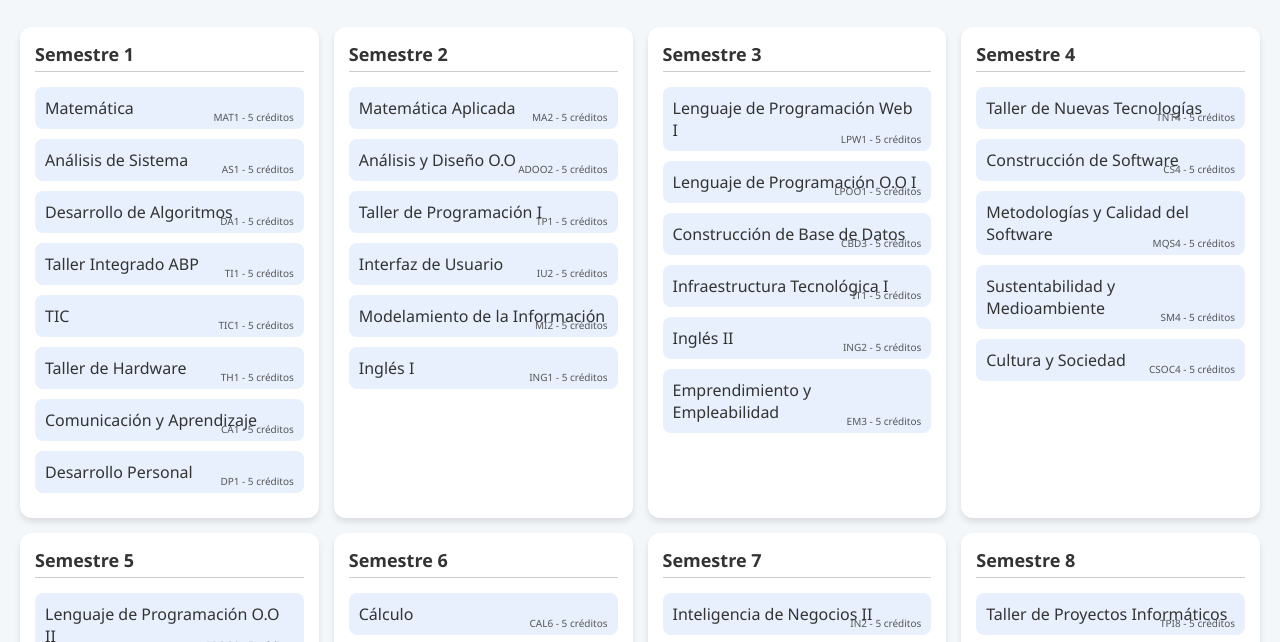
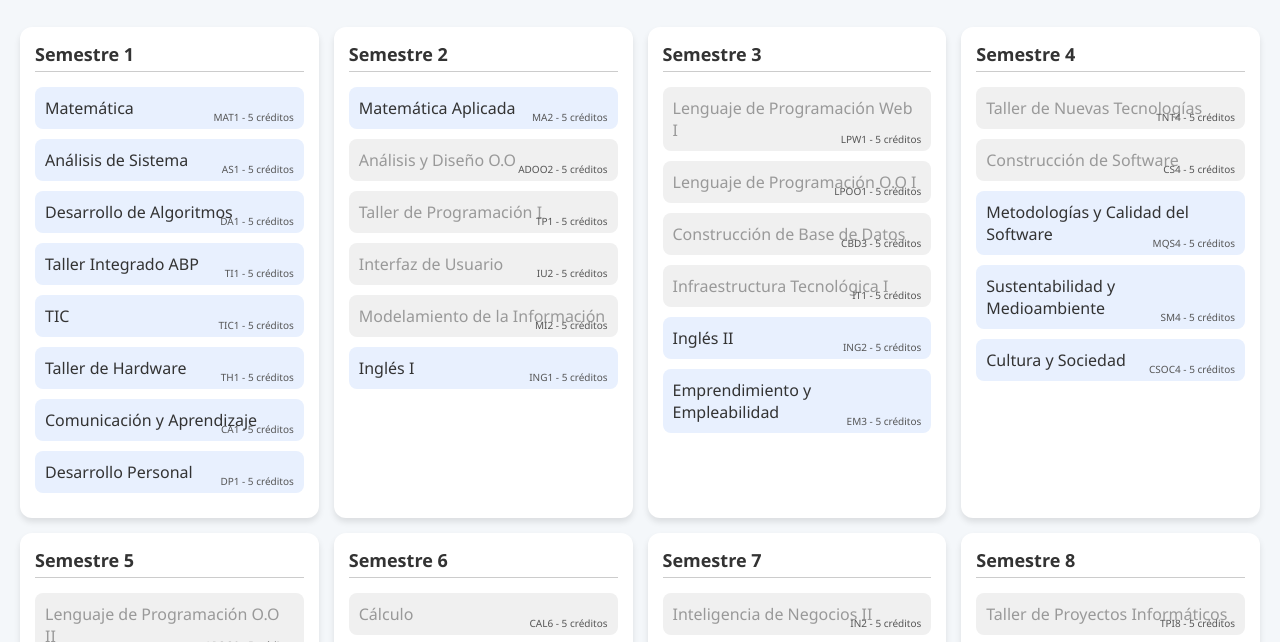
Before and after one commit to allys081/MallaCurtricular, a plain HTML site: page index.html in a window 1280 px wide. Shown: the part 87-729 px from the top of the page. Drawn offline with Linux system fonts and the light colour scheme.

Commit message:
Update index.html

```diff
--- a/index.html
+++ b/index.html
@@ -3,6 +3,7 @@
 <head>
   <meta charset="UTF-8">
   <title>Malla Curricular Ingeniería en Informática</title>
+  <meta name="viewport" content="width=device-width, initial-scale=1.0">
   <style>
     body {
       font-family: 'Segoe UI', sans-serif;
@@ -45,6 +46,11 @@
       background: #c6f6d5;
       text-decoration: line-through;
     }
+    .materia.bloqueada {
+      background: #f0f0f0;
+      color: #999;
+      pointer-events: none;
+    }
     .materia small {
       position: absolute;
       bottom: 5px;
@@ -72,55 +78,55 @@
       ],
       'Semestre 2': [
         { nombre: 'Matemática Aplicada', codigo: 'MA2', creditos: 5 },
-        { nombre: 'Análisis y Diseño O.O', codigo: 'ADOO2', creditos: 5 },
-        { nombre: 'Taller de Programación I', codigo: 'TP1', creditos: 5 },
-        { nombre: 'Interfaz de Usuario', codigo: 'IU2', creditos: 5 },
-        { nombre: 'Modelamiento de la Información', codigo: 'MI2', creditos: 5 },
+        { nombre: 'Análisis y Diseño O.O', codigo: 'ADOO2', creditos: 5, requiere: ['AS1'] },
+        { nombre: 'Taller de Programación I', codigo: 'TP1', creditos: 5, requiere: ['DA1'] },
+        { nombre: 'Interfaz de Usuario', codigo: 'IU2', creditos: 5, requiere: ['DA1'] },
+        { nombre: 'Modelamiento de la Información', codigo: 'MI2', creditos: 5, requiere: ['AS1'] },
         { nombre: 'Inglés I', codigo: 'ING1', creditos: 5 }
       ],
       'Semestre 3': [
-        { nombre: 'Lenguaje de Programación Web I', codigo: 'LPW1', creditos: 5 },
-        { nombre: 'Lenguaje de Programación O.O I', codigo: 'LPOO1', creditos: 5 },
-        { nombre: 'Construcción de Base de Datos', codigo: 'CBD3', creditos: 5 },
-        { nombre: 'Infraestructura Tecnológica I', codigo: 'IT1', creditos: 5 },
+        { nombre: 'Lenguaje de Programación Web I', codigo: 'LPW1', creditos: 5, requiere: ['TP1', 'IU2'] },
+        { nombre: 'Lenguaje de Programación O.O I', codigo: 'LPOO1', creditos: 5, requiere: ['TP1', 'IU2'] },
+        { nombre: 'Construcción de Base de Datos', codigo: 'CBD3', creditos: 5, requiere: ['TP1', 'IU2'] },
+        { nombre: 'Infraestructura Tecnológica I', codigo: 'IT1', creditos: 5, requiere: ['TH1'] },
         { nombre: 'Inglés II', codigo: 'ING2', creditos: 5 },
         { nombre: 'Emprendimiento y Empleabilidad', codigo: 'EM3', creditos: 5 }
       ],
       'Semestre 4': [
-        { nombre: 'Taller de Nuevas Tecnologías', codigo: 'TNT4', creditos: 5 },
-        { nombre: 'Construcción de Software', codigo: 'CS4', creditos: 5 },
+        { nombre: 'Taller de Nuevas Tecnologías', codigo: 'TNT4', creditos: 5, requiere: ['LPW1', 'LPOO1'] },
+        { nombre: 'Construcción de Software', codigo: 'CS4', creditos: 5, requiere: ['CBD3'] },
         { nombre: 'Metodologías y Calidad del Software', codigo: 'MQS4', creditos: 5 },
         { nombre: 'Sustentabilidad y Medioambiente', codigo: 'SM4', creditos: 5 },
         { nombre: 'Cultura y Sociedad', codigo: 'CSOC4', creditos: 5 }
       ],
       'Semestre 5': [
-        { nombre: 'Lenguaje de Programación O.O II', codigo: 'LPOO2', creditos: 5 },
-        { nombre: 'Lenguaje de Programación de Base de Datos', codigo: 'LPBD5', creditos: 5 },
-        { nombre: 'Redes y Comunicaciones de Datos', codigo: 'RCD5', creditos: 5 },
-        { nombre: 'Infraestructura Tecnológica II', codigo: 'IT2', creditos: 5 },
+        { nombre: 'Lenguaje de Programación O.O II', codigo: 'LPOO2', creditos: 5, requiere: ['TNT4'] },
+        { nombre: 'Lenguaje de Programación de Base de Datos', codigo: 'LPBD5', creditos: 5, requiere: ['CS4'] },
+        { nombre: 'Redes y Comunicaciones de Datos', codigo: 'RCD5', creditos: 5, requiere: ['IT1'] },
+        { nombre: 'Infraestructura Tecnológica II', codigo: 'IT2', creditos: 5, requiere: ['IT1'] },
         { nombre: 'Análisis Estadístico de Datos', codigo: 'AED5', creditos: 5 },
-        { nombre: 'Inglés III', codigo: 'ING3', creditos: 5 }
+        { nombre: 'Inglés III', codigo: 'ING3', creditos: 5, requiere: ['ING2'] }
       ],
       'Semestre 6': [
-        { nombre: 'Cálculo', codigo: 'CAL6', creditos: 5 },
-        { nombre: 'Inteligencia de Negocios I', codigo: 'IN1', creditos: 5 },
-        { nombre: 'Ingeniería de Software', codigo: 'IS6', creditos: 5 },
+        { nombre: 'Cálculo', codigo: 'CAL6', creditos: 5, requiere: ['MAT1'] },
+        { nombre: 'Inteligencia de Negocios I', codigo: 'IN1', creditos: 5, requiere: ['LPOO1', 'LPBD5'] },
+        { nombre: 'Ingeniería de Software', codigo: 'IS6', creditos: 5, requiere: ['MQS4'] },
         { nombre: 'Electiva 1', codigo: 'ELECT1', creditos: 5 },
-        { nombre: 'Seguridad Informática', codigo: 'SI6', creditos: 5 },
-        { nombre: 'Administración de Base de Datos', codigo: 'ABD6', creditos: 5 },
-        { nombre: 'Inglés IV', codigo: 'ING4', creditos: 5 }
+        { nombre: 'Seguridad Informática', codigo: 'SI6', creditos: 5, requiere: ['RCD5', 'IT2'] },
+        { nombre: 'Administración de Base de Datos', codigo: 'ABD6', creditos: 5, requiere: ['RCD5', 'IT2'] },
+        { nombre: 'Inglés IV', codigo: 'ING4', creditos: 5, requiere: ['ING3'] }
       ],
       'Semestre 7': [
-        { nombre: 'Inteligencia de Negocios II', codigo: 'IN2', creditos: 5 },
-        { nombre: 'Gestión de Sistemas Computacionales', codigo: 'GSC7', creditos: 5 },
-        { nombre: 'Formulación de Proyectos Informáticos', codigo: 'FPI7', creditos: 5 },
+        { nombre: 'Inteligencia de Negocios II', codigo: 'IN2', creditos: 5, requiere: ['IN1'] },
+        { nombre: 'Gestión de Sistemas Computacionales', codigo: 'GSC7', creditos: 5, requiere: ['IS6'] },
+        { nombre: 'Formulación de Proyectos Informáticos', codigo: 'FPI7', creditos: 5, requiere: ['IS6'] },
         { nombre: 'Electiva 2', codigo: 'ELECT2', creditos: 5 },
-        { nombre: 'Cloud Computing', codigo: 'CC7', creditos: 5 },
+        { nombre: 'Cloud Computing', codigo: 'CC7', creditos: 5, requiere: ['SI6', 'ABD6'] },
         { nombre: 'Habilidades Comunicativas', codigo: 'HC7', creditos: 5 }
       ],
       'Semestre 8': [
-        { nombre: 'Taller de Proyectos Informáticos', codigo: 'TPI8', creditos: 5 },
-        { nombre: 'Lenguaje de Programación Web II', codigo: 'LPW2', creditos: 5 },
+        { nombre: 'Taller de Proyectos Informáticos', codigo: 'TPI8', creditos: 5, requiere: ['GSC7', 'FPI7'] },
+        { nombre: 'Lenguaje de Programación Web II', codigo: 'LPW2', creditos: 5, requiere: ['IN2'] },
         { nombre: 'Electiva 3', codigo: 'ELECT3', creditos: 5 },
         { nombre: 'Auditoría Informática', codigo: 'AI8', creditos: 5 },
         { nombre: 'Proyecto Integrado Final', codigo: 'PIF8', creditos: 5 },
@@ -129,8 +135,12 @@
     };
 
     const estado = JSON.parse(localStorage.getItem('mallaEstado') || '{}');
+    const contenedor = document.getElementById('malla');
 
-    const contenedor = document.getElementById('malla');
+    function estaDesbloqueada(materia) {
+      if (!materia.requiere) return true;
+      return materia.requiere.every(cod => estado[cod]);
+    }
 
     Object.entries(malla).forEach(([semestre, materias]) => {
       const col = document.createElement('div');
@@ -141,16 +151,21 @@
         const div = document.createElement('div');
         div.className = 'materia';
         div.textContent = m.nombre;
-        if (estado[m.codigo]) div.classList.add('aprobada');
+
+        const aprobada = estado[m.codigo];
+        if (aprobada) div.classList.add('aprobada');
+        if (!estaDesbloqueada(m)) div.classList.add('bloqueada');
 
         const info = document.createElement('small');
         info.textContent = `${m.codigo} - ${m.creditos} créditos`;
         div.appendChild(info);
 
         div.addEventListener('click', () => {
+          if (div.classList.contains('bloqueada')) return;
           div.classList.toggle('aprobada');
           estado[m.codigo] = div.classList.contains('aprobada');
           localStorage.setItem('mallaEstado', JSON.stringify(estado));
+          location.reload();
         });
 
         col.appendChild(div);
```
